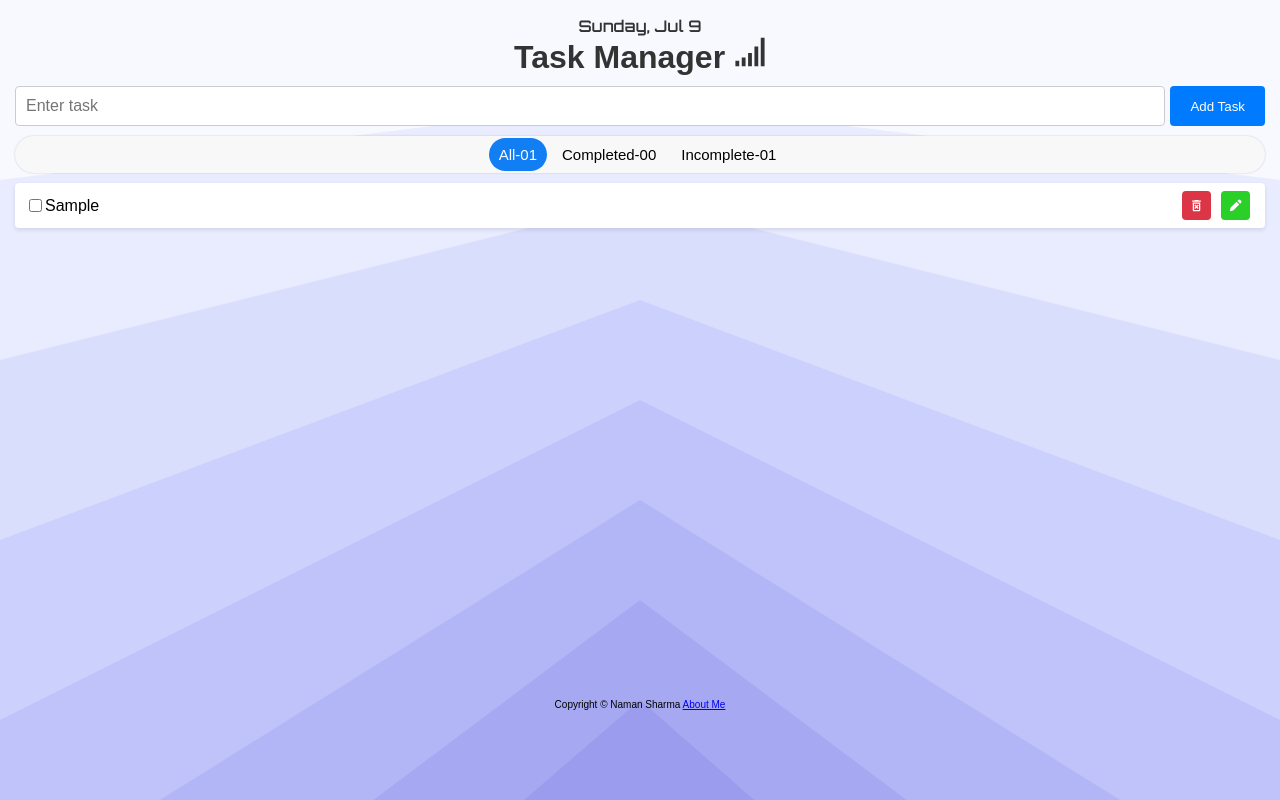
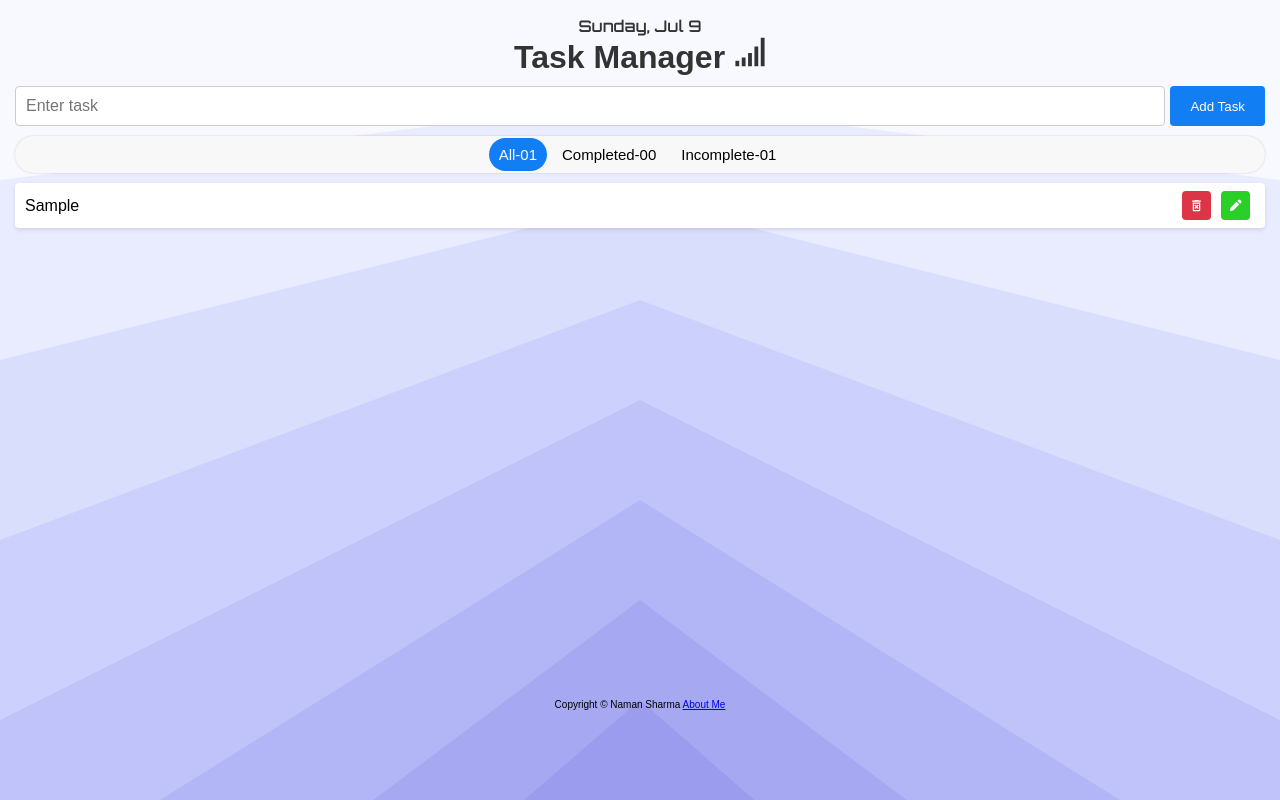
Before and after one commit to namansharma3007/Task-Manager, a React (Create React App) app: page / in a window 1280 px wide. Both pictures are taken after typing "Sample" into the empty fields and a click on the button "Add Task". Built offline with nearby package versions, Linux system fonts and the light colour scheme.

Commit message:
scroll height changes

```diff
--- a/src/App.js
+++ b/src/App.js
@@ -45,7 +45,11 @@ function TaskItem({ task, toggleTask, deleteTask, editTask }) {
   };
 
   return (
-    <li>
+    <li
+    style={{
+      backgroundColor: task.completed ? "#888888" : "white"
+    }}
+    >
       <input
         type="checkbox"
         checked={task.completed}
@@ -55,7 +59,7 @@ function TaskItem({ task, toggleTask, deleteTask, editTask }) {
         <span
           style={{
             textDecoration: task.completed ? 'line-through' : 'none',
-            color: task.completed ? "#0000003b" : "black",
+            color: task.completed ? "#fff" : "black",
           }}
           onClick={() => toggleTask(task.id)}
         >
--- a/src/Style.css
+++ b/src/Style.css
@@ -77,7 +77,7 @@ form {
 }
 
 button[type="submit"] {
-  background-color: #007bff;
+  background-color: #127EF3;
   color: #fff;
   border: none;
   padding: 10px 20px;
@@ -86,7 +86,7 @@ button[type="submit"] {
 }
 
 button[type="submit"]:hover {
-  background-color: #0056b3;
+  background-color: #1775da;
 }
 
 /* TaskList */
@@ -107,10 +107,14 @@ li {
   border-radius: 4px;
   box-shadow: 0 2px 4px rgba(0, 0, 0, 0.1);
 }
-
+input[type="checkbox"]{
+  display: none;
+}
+li:hover{
+  cursor: pointer;
+}
 li span {
   flex: 1;
-  cursor: pointer;
 }
 
 .delete-btn {
```
